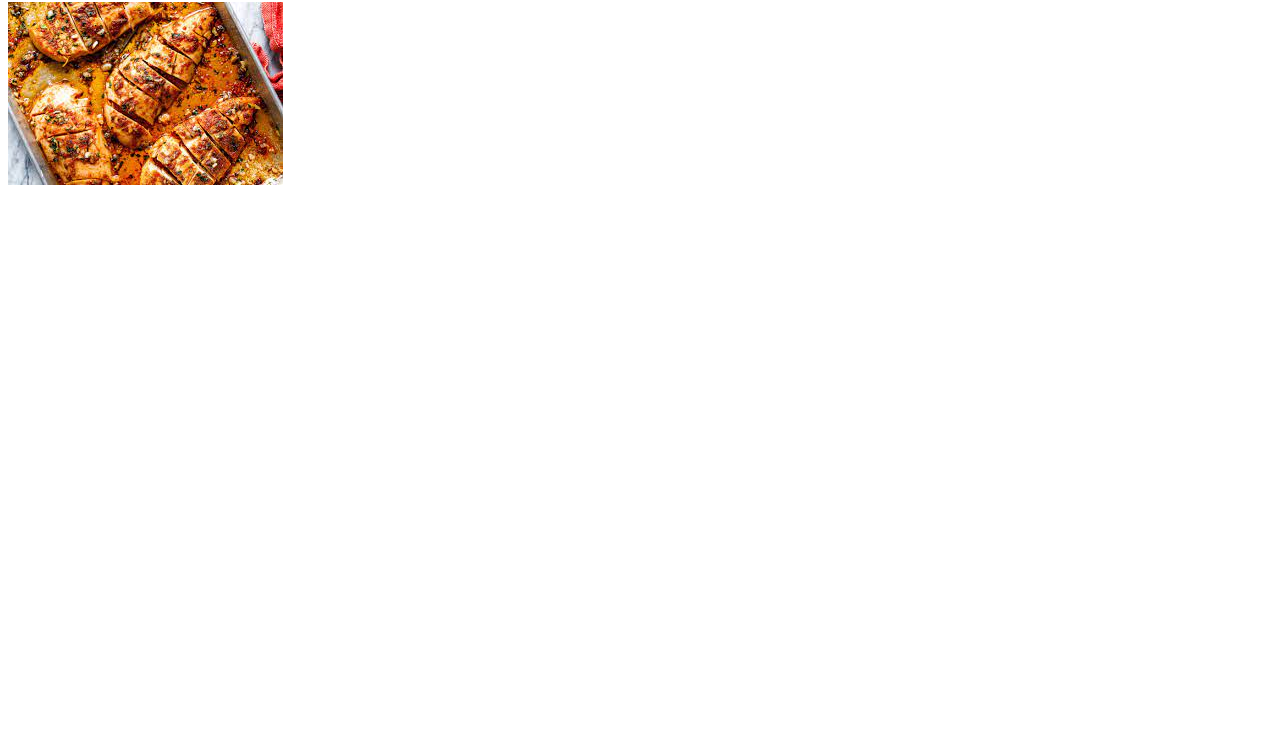
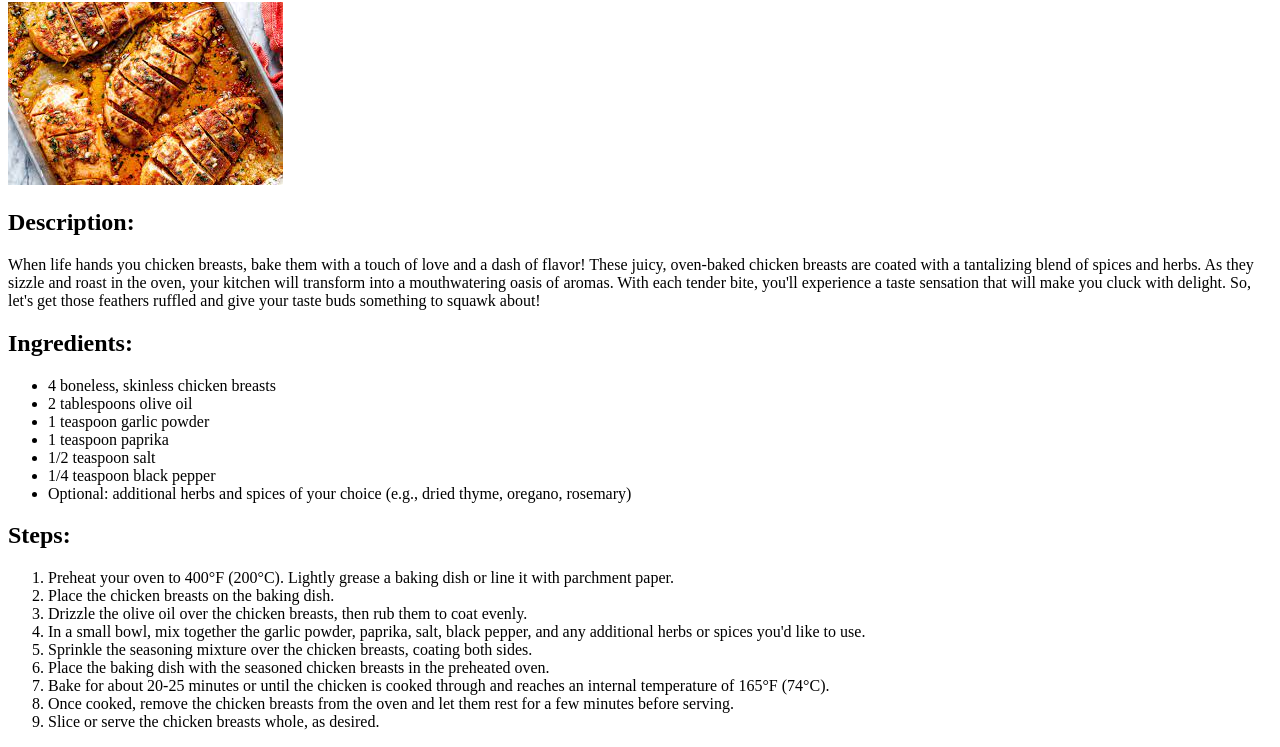
Before and after one commit to Gh0sTUFO/odin-recipes, a plain HTML site: page recipes/chicken.html in a window 1280 px wide. Shown: the part 78-825 px from the top of the page. Before the commit the page ends 800 px from the top, so only its background shows below. Drawn offline with Linux system fonts and the light colour scheme.

Commit message:
Finished off the steps for the chicken

```diff
--- a/recipes/chicken.html
+++ b/recipes/chicken.html
@@ -6,6 +6,29 @@
 <body>
     <h1><strong>Baked Chicken Breast Recipe:</strong></h1>
     <img src="../images/chicken.jpg"alt="An image of the finished product.">
-
+    <h2><strong>Description:</strong></h2>
+    <p>When life hands you chicken breasts, bake them with a touch of love and a dash of flavor! These juicy, oven-baked chicken breasts are coated with a tantalizing blend of spices and herbs. As they sizzle and roast in the oven, your kitchen will transform into a mouthwatering oasis of aromas. With each tender bite, you'll experience a taste sensation that will make you cluck with delight. So, let's get those feathers ruffled and give your taste buds something to squawk about!</p>
+    <h2><strong>Ingredients:</strong></h2>
+    <ul>
+        <li>4 boneless, skinless chicken breasts</li>
+        <li>2 tablespoons olive oil</li>
+        <li>1 teaspoon garlic powder</li>
+        <li>1 teaspoon paprika</li>
+        <li>1/2 teaspoon salt</li>
+        <li>1/4 teaspoon black pepper</li>
+        <li>Optional: additional herbs and spices of your choice (e.g., dried thyme, oregano, rosemary)</li>
+    </ul>
+    <h2><strong>Steps:</strong></h2>
+    <ol>
+        <li>Preheat your oven to 400°F (200°C). Lightly grease a baking dish or line it with parchment paper.</li>
+        <li>Place the chicken breasts on the baking dish.</li>
+        <li>Drizzle the olive oil over the chicken breasts, then rub them to coat evenly.</li>
+        <li>In a small bowl, mix together the garlic powder, paprika, salt, black pepper, and any additional herbs or spices you'd like to use.</li>
+        <li>Sprinkle the seasoning mixture over the chicken breasts, coating both sides.</li>
+        <li>Place the baking dish with the seasoned chicken breasts in the preheated oven.</li>
+        <li>Bake for about 20-25 minutes or until the chicken is cooked through and reaches an internal temperature of 165°F (74°C).</li>
+        <li>Once cooked, remove the chicken breasts from the oven and let them rest for a few minutes before serving.</li>
+        <li>Slice or serve the chicken breasts whole, as desired.</li>
+    </ol>
 </body>
 </html>
```
